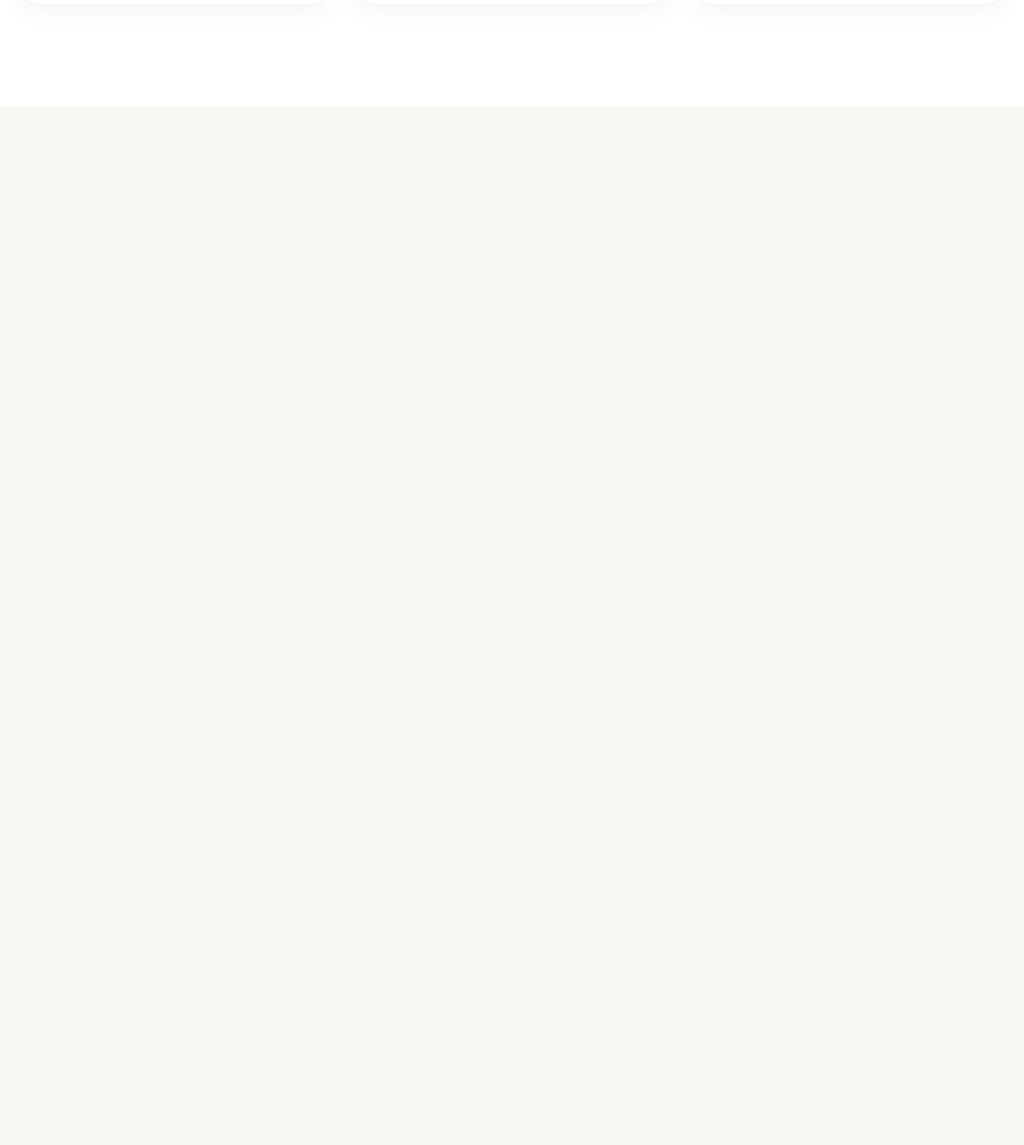
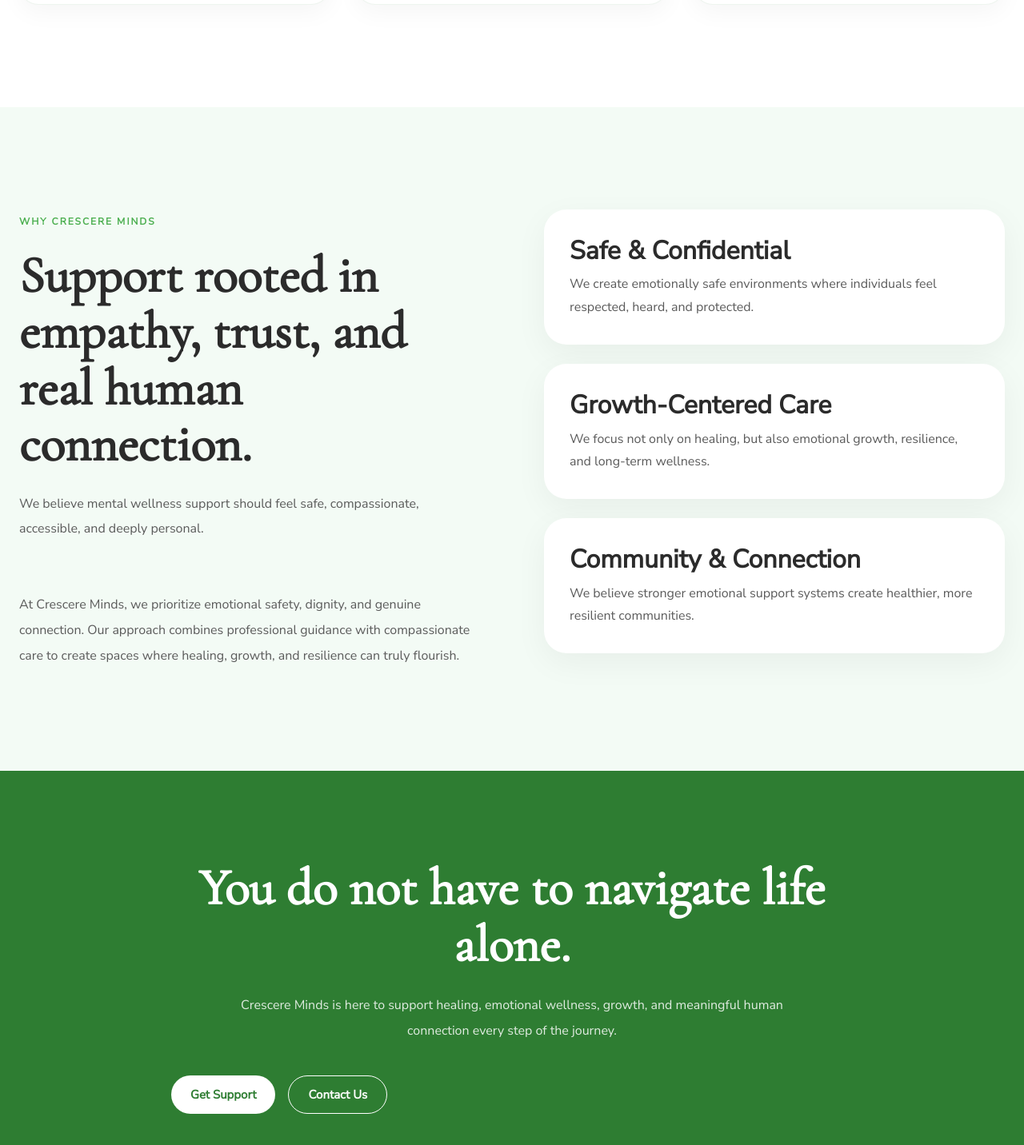
Before and after one commit to Kibugi1/crescere-minds, a React (Vite) app: page /about in a window 1280 px wide. Shown: the part 6311-7743 px from the top of the page at 80% size. Before the commit the page ends 6445 px from the top, so only its background shows below. Built offline with nearby package versions, Linux system fonts and the light colour scheme.

Commit message:
feat: add WhyCrescereMinds and FinalCTA components to About page

```diff
--- /dev/null
+++ b/src/components/about/FinalCTA.jsx
@@ -0,0 +1,120 @@
+import {
+    Box,
+    Button,
+    Container,
+    Stack,
+    Typography,
+} from "@mui/material";
+
+export default function FinalCTA() {
+    return (
+        <Box
+            sx={{
+                backgroundColor: "primary.main",
+
+                py: {
+                    xs: 10,
+                    md: 14,
+                },
+
+                textAlign: "center",
+            }}
+        >
+
+            <Container maxWidth="md">
+
+                <Typography
+                    variant="h2"
+                    sx={{
+                        color: "white",
+
+                        mb: 3,
+                    }}
+                >
+                    You do not have to
+                    navigate life alone.
+                </Typography>
+
+
+
+                <Typography
+                    variant="body1"
+                    sx={{
+                        color: "rgba(255,255,255,0.85)",
+
+                        maxWidth: "700px",
+
+                        mx: "auto",
+
+                        lineHeight: 2,
+
+                        mb: 5,
+                    }}
+                >
+                    Crescere Minds is here to support
+                    healing, emotional wellness, growth,
+                    and meaningful human connection every
+                    step of the journey.
+                </Typography>
+
+
+
+                <Stack
+                    direction={{
+                        xs: "column",
+                        sm: "row",
+                    }}
+
+                    spacing={2}
+
+                    justifyContent="center"
+                >
+
+                    <Button
+                        variant="contained"
+
+                        size="large"
+
+                        sx={{
+                            backgroundColor: "#FFFFFF",
+
+                            color: "primary.main",
+
+                            "&:hover": {
+                                backgroundColor: "#F5F5F5",
+                            },
+                        }}
+                    >
+                        Get Support
+                    </Button>
+
+
+
+                    <Button
+                        variant="outlined"
+
+                        size="large"
+
+                        sx={{
+                            color: "#FFFFFF",
+
+                            borderColor: "#FFFFFF",
+
+                            "&:hover": {
+                                borderColor: "#FFFFFF",
+
+                                backgroundColor:
+                                    "rgba(255,255,255,0.08)",
+                            },
+                        }}
+                    >
+                        Contact Us
+                    </Button>
+
+                </Stack>
+
+            </Container>
+
+        </Box>
+    );
+}
--- /dev/null
+++ b/src/components/about/WhyCrescereMinds.jsx
@@ -0,0 +1,194 @@
+import {
+    Box,
+    Container,
+    Grid,
+    Stack,
+    Typography,
+} from "@mui/material";
+
+import SectionHeader from
+    "../common/typography/SectionHeader";
+
+export default function WhyCrescereMinds() {
+    return (
+        <Box
+            sx={{
+                backgroundColor: "background.subtle",
+
+                py: {
+                    xs: 10,
+                    md: 16,
+                },
+            }}
+        >
+
+            <Container maxWidth="xl">
+
+                <Grid
+                    container
+
+                    spacing={{
+                        xs: 6,
+                        md: 10,
+                    }}
+
+                    alignItems="center"
+                >
+
+                    {/* LEFT CONTENT */}
+
+                    <Grid size={{ xs: 12, md: 6 }}>
+
+                        <SectionHeader
+                            eyebrow="WHY CRESCERE MINDS"
+
+                            title="Support rooted in empathy, trust, and real human connection."
+
+                            description="
+                We believe mental wellness support
+                should feel safe, compassionate,
+                accessible, and deeply personal.
+              "
+
+                            titleVariant="h2"
+
+                            maxWidth="650px"
+                        />
+
+
+
+                        <Typography
+                            variant="body1"
+                            sx={{
+                                maxWidth: "650px",
+
+                                color: "text.secondary",
+
+                                lineHeight: 2,
+                            }}
+                        >
+                            At Crescere Minds, we prioritize
+                            emotional safety, dignity, and
+                            genuine connection. Our approach
+                            combines professional guidance with
+                            compassionate care to create spaces
+                            where healing, growth, and resilience
+                            can truly flourish.
+                        </Typography>
+
+                    </Grid>
+
+
+
+                    {/* RIGHT FEATURES */}
+
+                    <Grid size={{ xs: 12, md: 6 }}>
+
+                        <Stack
+                            spacing={3}
+                        >
+
+                            <Box
+                                sx={{
+                                    backgroundColor:
+                                        "background.paper",
+
+                                    borderRadius: "28px",
+
+                                    p: 4,
+
+                                    boxShadow:
+                                        "0 12px 40px rgba(0,0,0,0.05)",
+                                }}
+                            >
+                                <Typography
+                                    variant="h4"
+                                    sx={{ mb: 1 }}
+                                >
+                                    Safe & Confidential
+                                </Typography>
+
+                                <Typography
+                                    variant="body1"
+                                >
+                                    We create emotionally safe
+                                    environments where individuals
+                                    feel respected, heard, and
+                                    protected.
+                                </Typography>
+                            </Box>
+
+
+
+                            <Box
+                                sx={{
+                                    backgroundColor:
+                                        "background.paper",
+
+                                    borderRadius: "28px",
+
+                                    p: 4,
+
+                                    boxShadow:
+                                        "0 12px 40px rgba(0,0,0,0.05)",
+                                }}
+                            >
+                                <Typography
+                                    variant="h4"
+                                    sx={{ mb: 1 }}
+                                >
+                                    Growth-Centered Care
+                                </Typography>
+
+                                <Typography
+                                    variant="body1"
+                                >
+                                    We focus not only on healing,
+                                    but also emotional growth,
+                                    resilience, and long-term
+                                    wellness.
+                                </Typography>
+                            </Box>
+
+
+
+                            <Box
+                                sx={{
+                                    backgroundColor:
+                                        "background.paper",
+
+                                    borderRadius: "28px",
+
+                                    p: 4,
+
+                                    boxShadow:
+                                        "0 12px 40px rgba(0,0,0,0.05)",
+                                }}
+                            >
+                                <Typography
+                                    variant="h4"
+                                    sx={{ mb: 1 }}
+                                >
+                                    Community & Connection
+                                </Typography>
+
+                                <Typography
+                                    variant="body1"
+                                >
+                                    We believe stronger emotional
+                                    support systems create healthier,
+                                    more resilient communities.
+                                </Typography>
+                            </Box>
+
+                        </Stack>
+
+                    </Grid>
+
+                </Grid>
+
+            </Container>
+
+        </Box>
+    );
+}
--- a/src/pages/About.jsx
+++ b/src/pages/About.jsx
@@ -4,6 +4,9 @@ import WhoWeAre from "../components/about/WhoWeAre";
 import MissionVision from "../components/about/MissionVision";
 import WhoWeWalkWith from "../components/about/WhoWeWalkWith";
 import CoreValues from "../components/about/CoreValues";
+import WhyCrescereMinds from "../components/about/WhyCrescereMinds";
+import FinalCTA from "../components/about/FinalCTA";
+
 
 export default function About() {
     return (
@@ -13,6 +16,8 @@ export default function About() {
             <MissionVision />
             <WhoWeWalkWith />
             <CoreValues />
+            <WhyCrescereMinds />
+            <FinalCTA />
         </MainLayout>
     );
 }
```
